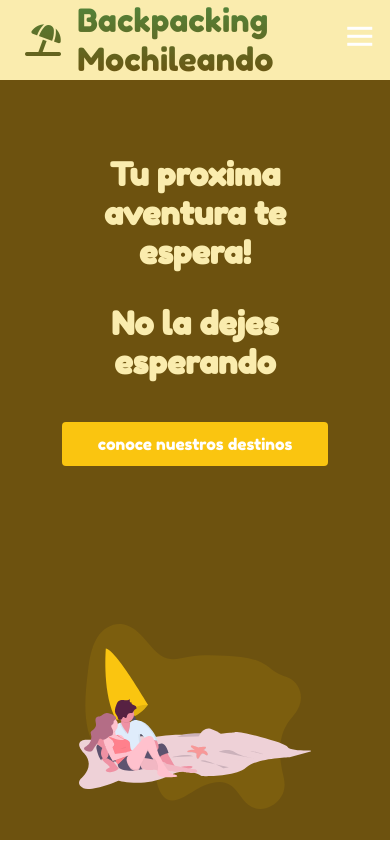
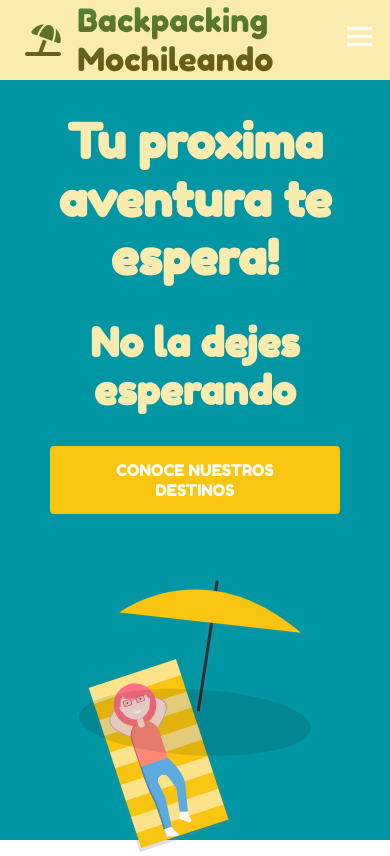
Before and after one commit to sgomeza13/Backpacking-Mochileando, a plain HTML site: page index.html in a window 390 px wide. Drawn offline with Linux system fonts and the light colour scheme.

Commit message:
changed colors and images

```diff
--- a/index.html
+++ b/index.html
@@ -51,10 +51,10 @@
             <div class="main__content">
                 <h1>Tu proxima aventura te espera!</h1>
                 <h2>No la dejes esperando</h2>
-                <button class="main__btn"><a href="/tours.html">conoce nuestros destinos</a></button>
+                <button class="main__btn"><a href="/tours.html">CONOCE NUESTROS DESTINOS</a></button>
             </div>
             <div class="main__img--container">
-                <img src="images/undraw_beach_rvmg.svg" alt="logo" id="main__img">
+                <img src="images/undraw_relaxation_-1-_wbr7.svg" alt="logo" id="main__img">
             </div>
         </div>
     </div>
--- a/style.css
+++ b/style.css
@@ -182,7 +182,7 @@
 }
     /*Seccion heroe css */
     .main {
-        background-color: #6D520F;
+        background-color: #0096A3;
     }
     .main__container{
         display: grid;
@@ -191,7 +191,7 @@
         justify-self: center;
         margin: 0 auto;
         height: 90vh;
-        background-color: #6D520F;
+        background-color: #0096A3;
         z-index: 1;
         width: 100%;
         max-width: 1300px;
@@ -282,18 +282,3 @@
         margin-top: 2rem;
     }
 }
-@media screen and (max-width: 480px) {
-
-    .main__content h1{
-        font-size: 2rem;
-        margin-top: 3rem;
-    }
-    .main__content h2{
-        font-size: 2rem;
-        margin-top: 2rem;
-    }
-    .main__btn{
-        padding: 12px 36px;
-        margin: 2.5rem 0;
-    }
-}
```
Also changed, not shown: images/undraw_relaxation_-1-_wbr7.svg (added).
